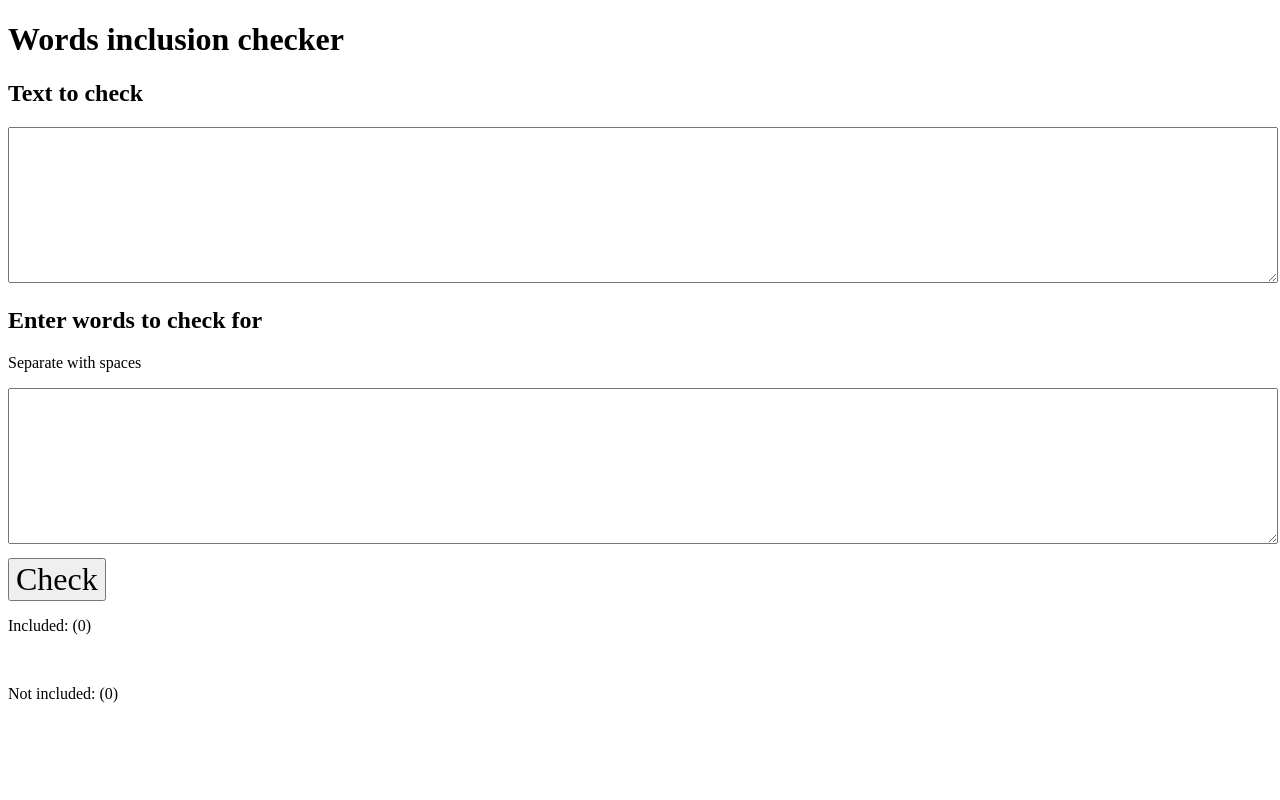
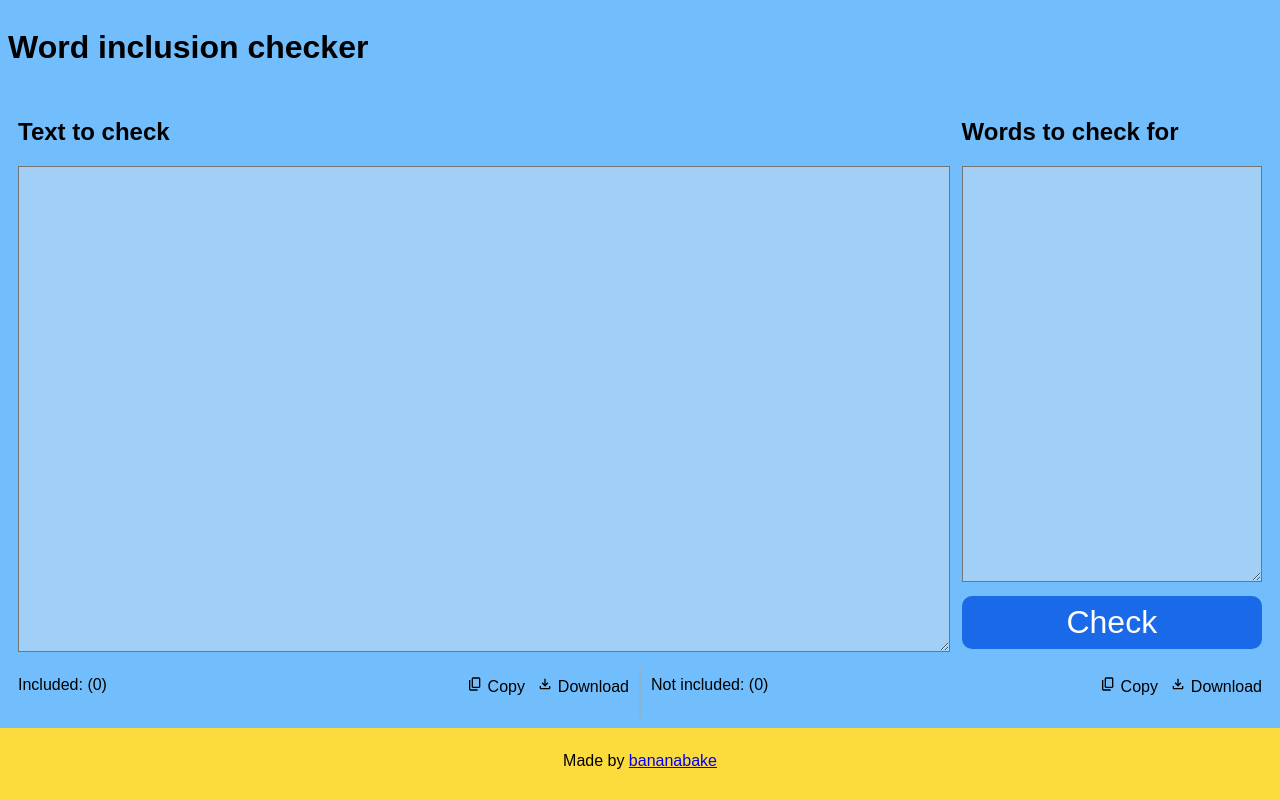
Before and after one commit to BananaBake/words-incl, a plain HTML site: page index.html in a window 1280 px wide. Both pictures are taken after a click on the button "Check". Drawn offline with Linux system fonts and the light colour scheme; a web font is replaced by a local one.

Commit message:
:shocked_cat:

```diff
--- /dev/null
+++ b/check.js
@@ -0,0 +1,39 @@
+function check() {
+    const text = textE.value;
+    const words = wordsE.value.split(/\s+/);
+    const included = [];
+    const notIncluded = [];
+    duplicates = [];
+    words.forEach(word => {
+        if (!word) return;
+        const regex = new RegExp(`\\b${word}\\b`, 'gi');
+        if (included.some(w => regex.test(w)) ||
+            notIncluded.some(w => regex.test(w))) {
+            duplicates.push(word);
+            return;
+        }
+        if (text.match(regex)) {
+            included.push(word);
+        } else {
+            notIncluded.push(word);
+        }
+    });
+    duplicates = [...new Set(duplicates)];
+    itc = included.join('\n');
+    nitc = notIncluded.join('\n');
+    includedLabel.textContent = `Included: (${included.length})`;
+    notIncludedLabel.textContent = `Not included: (${notIncluded.length})`;
+    includedE.innerHTML = "";
+    notIncludedE.innerHTML = "";
+    included.forEach(word => {
+        const li = document.createElement('li');
+        li.textContent = word;
+        includedE.appendChild(li);
+    });
+    notIncluded.forEach(word => {
+        const li = document.createElement('li');
+        li.textContent = word;
+        notIncludedE.appendChild(li);
+    });
+    result.style.display = 'table';
+}
--- /dev/null
+++ b/export.js
@@ -0,0 +1,39 @@
+function copy(text, element) {
+  const txt = document.createElement('textarea');
+  txt.value = text;
+  document.body.appendChild(txt);
+  txt.select();
+  txt.style.opacity = 0;
+  document.execCommand('copy');
+  document.body.removeChild(txt);
+  element.innerHTML = `
+  <img src="copy.svg">
+  Copied!
+  `;
+  setTimeout(function() {
+    element.innerHTML = `
+    <img src="copy.svg">
+    Copy
+  `;
+  }, 1000);
+}
+
+function download(text, filename, element) {
+  const blob = new Blob([text], { type: 'text/plain' });
+  const url = URL.createObjectURL(blob);
+  const a = document.createElement('a');
+  a.href = url;
+  a.download = filename;
+  a.click();
+  URL.revokeObjectURL(url);
+  element.innerHTML = `
+  <img src="download.svg">
+  Downloaded!
+  `;
+  setTimeout(function() {
+    element.innerHTML = `
+    <img src="download.svg">
+    Download
+  `;
+  }, 1000);
+}
--- /dev/null
+++ b/font.css
@@ -0,0 +1,20 @@
+.tilt-neon,
+body {
+  font-family: "Tilt Neon", sans-serif;
+  font-optical-sizing: auto;
+  font-weight: 400;
+  font-style: normal;
+  font-variation-settings:
+    "XROT" 0,
+    "YROT" 0;
+}
+
+
+.josefin-sans,
+textarea {
+  font-family: "Josefin Sans", sans-serif;
+  font-optical-sizing: auto;
+  font-weight: 369;
+  font-style: normal;
+  font-size: 1em;
+}
--- a/index.html
+++ b/index.html
@@ -4,29 +4,78 @@
 <head>
   <meta charset="utf-8">
   <meta name="viewport" content="width=device-width">
-  <title>Words inclusion checker</title>
+  <title>Word inclusion checker</title>
+  <link rel="preconnect" href="https://fonts.googleapis.com">
+  <link rel="preconnect" href="https://fonts.gstatic.com" crossorigin>
+  <link
+    href="https://fonts.googleapis.com/css2?family=Josefin+Sans:ital,wght@0,100..700;1,100..700&family=Tilt+Neon&display=swap"
+    rel="stylesheet">
+  <link rel="stylesheet" <link href="font.css" rel="stylesheet" type="text/css" />
   <link href="style.css" rel="stylesheet" type="text/css" />
+
 </head>
 
 <body>
-  <h1>Words inclusion checker</h1>
+  <div class="main">
+    <h1>Word inclusion checker</h1>
+    <table id="input-area">
+      <tr>
+        <td class="wide">
           <h2>Text to check</h2>
-  <textarea id="text" rows="10"></textarea>
-  <br>
-  <h2>Enter words to check for</h2>
-  <p>Separate with spaces</p>
-  <textarea id="words" rows="10" cols="50"></textarea>
+          <textarea id="text"></textarea>
+        </td>
+        <td class="side">
+          <h2>Words to check for</h2>
+          <textarea id="words"></textarea>
           <br>
           <button onclick="check()">Check</button>
+        </td>
+      </tr>
+    </table>
+    <table id="result">
+      <tr>
+        <td class="half">
+          <span id="included-label">Included: </span>
+          <span class="right">
+            <span onclick="copy(itc, this)">
+              <img src="copy.svg">
+              Copy
+            </span>
+            <span onclick="download(itc, 'included.txt', this)">
+              <img src="download.svg">
+              Download
+            </span>
+          </span>
           <br>
-  <div id="result">
-    <p id="included-label">Included: </p>
           <ul id="included" class="result"></ul>
+        </td>
+        <td class="sep"></td>
+        <td class="half">
+          <span id="not-included-label">Not included: </span>
+          <span class="right">
+            <span onclick="copy(nitc, this)">
+              <img src="copy.svg">
+              Copy
+            </span>
+            <span onclick="download(nitc, 'not-included.txt', this)">
+              <img src="download.svg">
+              Download
+            </span>
+          </span>
           <br>
-    <p id="not-included-label">Not included: </p>
           <ul id="not-included" class="result"></ul>
+        </td>
+      </tr>
+    </table>
   </div>
   <script src="script.js"></script>
+  <script src="check.js"></script>
+  <script src="export.js"></script>
+  <div class="footer">
+    <center>
+      <p>Made by <a href="https://github.com/bananabake">bananabake</a></p>
+    </center>
+  </div>
 </body>
 
 </html>
--- a/script.js
+++ b/script.js
@@ -5,33 +5,6 @@ const includedE = document.getElementById('included');
 const notIncludedE = document.getElementById('not-included');
 const includedLabel = document.getElementById('included-label');
 const notIncludedLabel = document.getElementById('not-included-label');
-function check() {
-  const text = textE.value;
-  const words = wordsE.value.split(/\s+/);
-  const included = [];
-  const notIncluded = [];
-  words.forEach(word => {
-    if (!word) return;
-    const regex = new RegExp(`\\b${word}\\b`, 'gi');
-    if (text.match(regex)) {
-      included.push(word);
-    } else {
-      notIncluded.push(word);
-    }
-  });
-  includedLabel.textContent = `Included: (${included.length})`;
-  notIncludedLabel.textContent = `Not included: (${notIncluded.length})`;
-  includedE.innerHTML = "";
-  notIncludedE.innerHTML = "";
-  included.forEach(word => {
-    const li = document.createElement('li');
-    li.textContent = word;
-    includedE.appendChild(li);
-  });
-  notIncluded.forEach(word => {
-    const li = document.createElement('li');
-    li.textContent = word;
-    notIncludedE.appendChild(li);
-  });
-  result.style.display = 'block';
-}
+let itc = "";
+let nitc = "";
+let duplicates;
--- a/style.css
+++ b/style.css
@@ -3,16 +3,85 @@ html {
   width: 100vw;
 }
 
+body {
+  margin: 0;
+  padding: 0;
+  background-color: #fcdc3d
+}
+
+header {}
+
+.main {
+  padding: 0.5em;
+  background-color: #72befc;
+}
+
+table {
+  width: 100%;
+}
+
+td {
+  padding: 0.5em;
+  vertical-align: top;
+}
+
 textarea {
   width: 100%;
+  background-color: #a2cff5
+}
+
+button {
+  margin-top: 10px;
+  font-size: 2em;
+  font-family: inherit;
+  border-radius: 10px;
+  width: 100%;
+  border: none;
+  background-color: #1a69e8;
+  color: white;
+  padding: 0.25em;
+}
+
+.wide {
+  width: 100%;
+}
+
+.half {
+  width: 50%;
+}
+
+#text {
+  height: 60vh;
+}
+
+
+#words {
+  width: 23vw;
+  height: calc(60vh - (3.75em + 10px));
+}
+
+span img {
+  height: 1em;
+}
+
+.sep {
+  padding: 0;
+  border: 0.5px solid #8cb2cf;
+  width: 0.5px;
+}
+
+.right {
+  float: right;
+}
+
+.right span {
+  margin-left: 0.5em;
 }
 
 #result {
   display: none;
 }
 
-button {
-  margin-top: 10px;
-  font-size: 2em;
-  font-family: inherit;
+.footer {
+  padding: 0.5em;
 }
```
Also changed, not shown: copy.svg (added), download.svg (added). Lines whose indentation alone changed are shown as unchanged.
